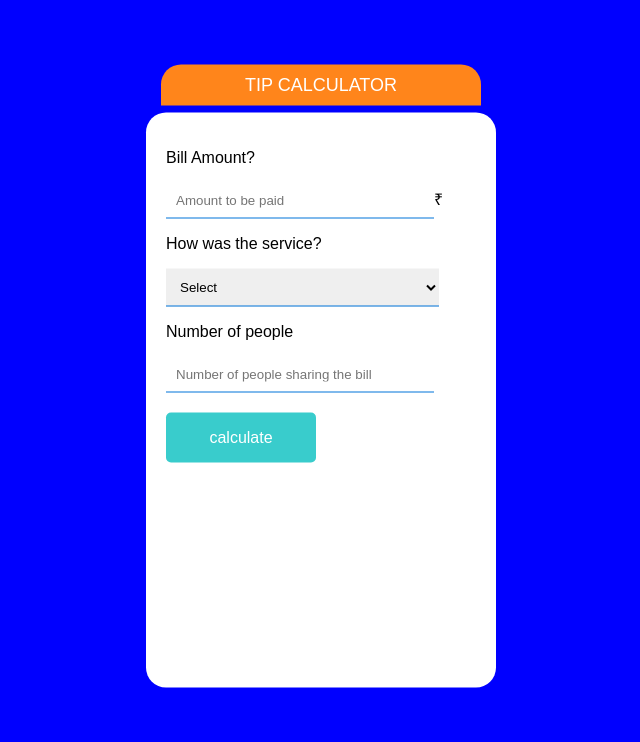
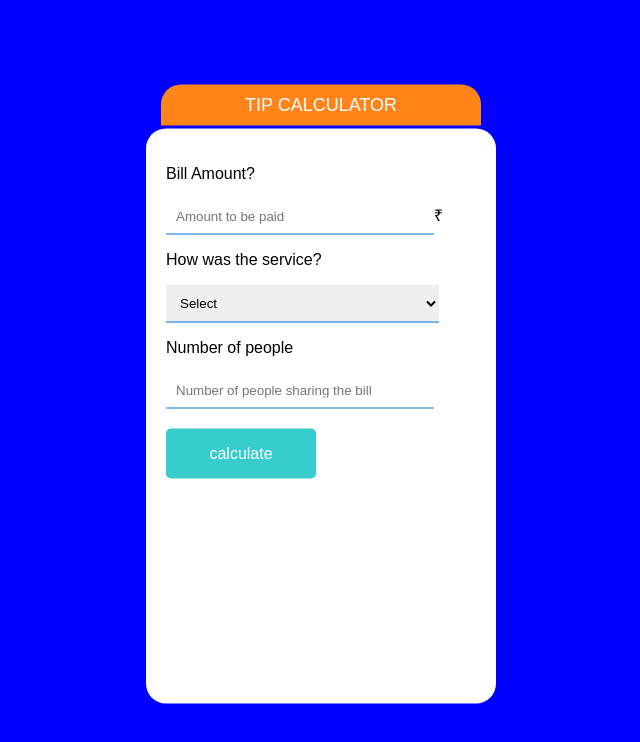
Before and after one commit to ritupearl22/Tip-calculator, a plain HTML site: page index.html in a window 1280 px wide. Shown: the whole page, without its empty margins (319-959 px from the left). Drawn offline with Linux system fonts and the light colour scheme.

Commit message:
Update style2.css

```diff
--- a/style2.css
+++ b/style2.css
@@ -8,14 +8,14 @@ body{
     background-color: #ffffff;
     position: absolute;
     left: 50%;
-    top: 50%;
+    top: 52%;
     transform: translateX(-50%) translateY(-50%);
     border-radius: 20px;
 }
 h1{
     position: absolute;
     left: 50%;
-    top: -60px;
+    top: -56px;
     width: 300px;
     transform: translateX(-50%);
     background-color: #ff851b;
```
